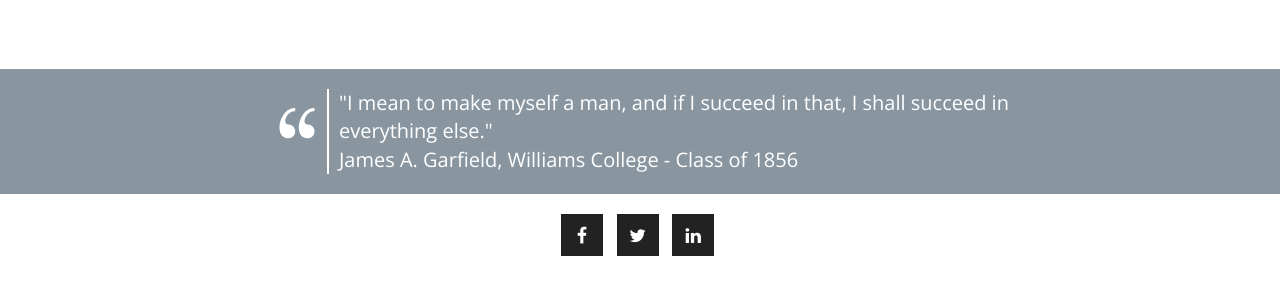
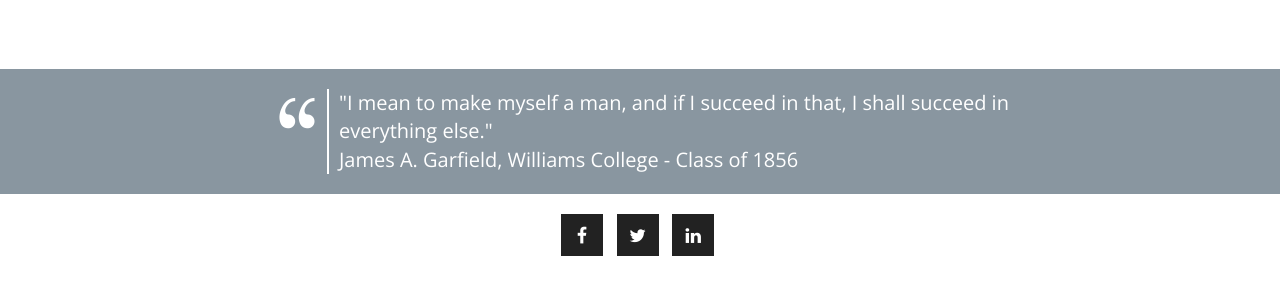
Before and after one commit to stach053/du-umn.com, a Jekyll site: the page built from index.html, in a window 1280 px wide and 1400 px high, scrolled down 1938 px. Shown: the part 1033-1321 px from the top of the window. Built offline with Jekyll 4.4.1, drawn with Linux system fonts in a browser that asks for light colours; nearby versions of some CDN libraries.

Commit message:
Fix quote some more

```diff
--- a/css/screen.css
+++ b/css/screen.css
@@ -294,6 +294,11 @@
 	width: 20px;
 }
 
+.footer .quote .quote-icon .icon {
+	top: -10px;
+    position: relative;
+}
+
 .footer .quote-container {
 	border-left: 2px solid rgb(255, 255, 255);
 	margin-left: 62px;
```
